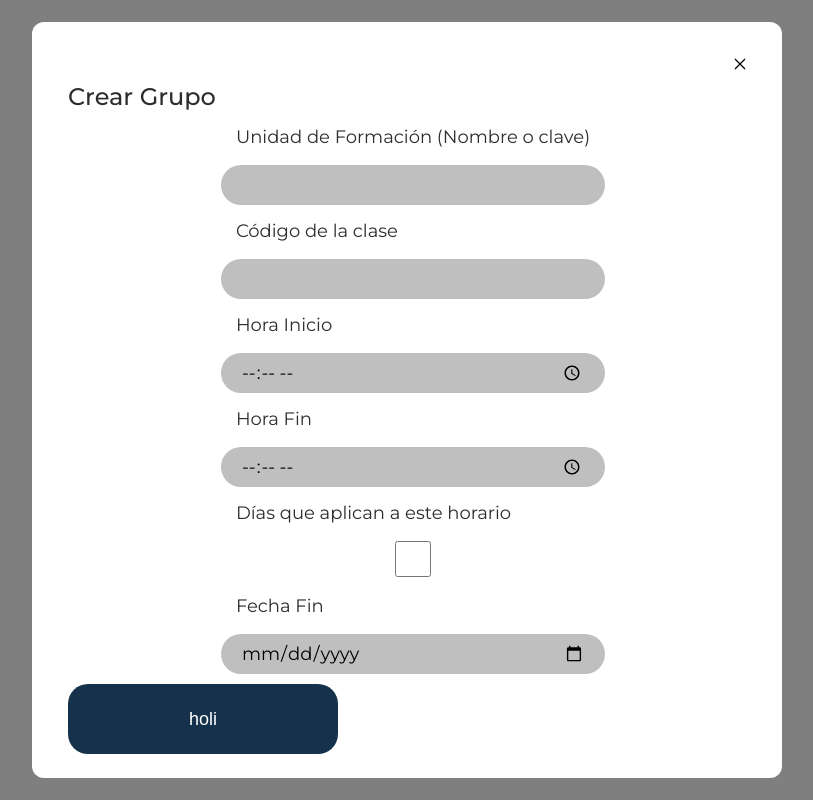
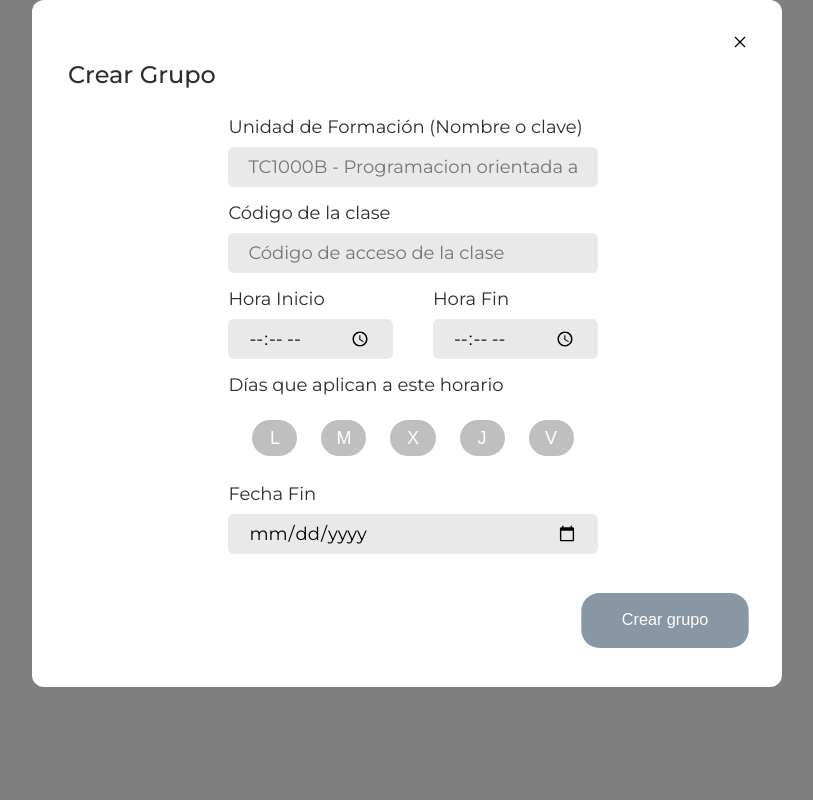
Before and after one commit to Code4UHub/client, a React (Create React App) app: page / in a window 1280 px wide. Shown: the whole page, without its empty margins (233-1046 px from the left). Built offline with nearby package versions, Linux system fonts and the light colour scheme.

Commit message:
[CREATE GROUP] Update view

```diff
--- a/src/components/AuthenticationForm/AuthenticationForm.tsx
+++ b/src/components/AuthenticationForm/AuthenticationForm.tsx
@@ -1,5 +1,5 @@
 import React, { useState, useEffect } from "react";
-import InputField from "components/InputField/InputField";
+import { InputField } from "components/InputField/InputField";
 import { Button } from "components/Button/Button";
 import { inputData } from "./inputData";
 import { inputRules, correctState } from "./inputRules";
@@ -74,6 +74,7 @@ export default function AuthenticationForm({ screen }: Props) {
         <div className={style.inputs}>
           {inputData[screen].map((field, index: number) => (
             <InputField
+              placeholder={field.placeholder}
               key={`${screen}${field.id}`}
               value={inputValues[field.id]}
               label={field.label}
--- a/src/components/AuthenticationForm/inputData.ts
+++ b/src/components/AuthenticationForm/inputData.ts
@@ -1,47 +1,55 @@
 type InputData = {
   label: string;
   type: string;
-  id: string
+  id: string;
+  placeholder: string;
 }[];
 
 export const inputData: { [key: string]: InputData } = {
   signIn: [
     {
-      label: 'Correo',
-      type: 'email',
-      id: 'email',
+      label: "Correo",
+      type: "email",
+      id: "email",
+      placeholder: "A00000000@tec.mx",
     },
     {
-      label: 'Contraseña',
-      type: 'password',
-      id: 'passwordLogin',
+      label: "Contraseña",
+      type: "password",
+      id: "passwordLogin",
+      placeholder: "Contraseña",
     },
   ],
   signUp: [
     {
-      label: 'Nombre(s)',
-      type: 'text',
-      id: 'firstName',
+      label: "Nombre(s)",
+      type: "text",
+      id: "firstName",
+      placeholder: "Nombre(s)",
     },
     {
-      label: 'Apellido(s)',
-      type: 'text',
-      id: 'lastName',
+      label: "Apellido(s)",
+      type: "text",
+      id: "lastName",
+      placeholder: "Apellido(s)",
     },
     {
-      label: 'Correo',
-      type: 'email',
-      id: 'email',
+      label: "Correo",
+      type: "email",
+      id: "email",
+      placeholder: "A00000000@tec.mx",
     },
     {
-      label: 'Contraseña',
-      type: 'password',
-      id: 'password',
+      label: "Contraseña",
+      type: "password",
+      id: "password",
+      placeholder: "Contraseña",
     },
     {
-      label: 'Confirmar contraseña',
-      type: 'password',
-      id: 'passwordConfirmation',
+      label: "Confirmar contraseña",
+      type: "password",
+      id: "passwordConfirmation",
+      placeholder: "Repita su contraseña",
     },
   ],
-  };
+};
--- a/src/components/Button/Button.module.css
+++ b/src/components/Button/Button.module.css
@@ -30,3 +30,8 @@
   color: var(--white-color);
   max-width: 270px;
 }
+
+.createGroup {
+  background-color: #0060b9;
+  color: var(--white-color);
+}
--- a/src/components/Button/Button.tsx
+++ b/src/components/Button/Button.tsx
@@ -2,6 +2,7 @@ import React from "react";
 import style from "./Button.module.css";
 
 type Props = {
+  className?: string;
   location: string;
   text: string;
   onClickHandler: () => void;
@@ -16,7 +17,9 @@ export const Button = React.forwardRef<HTMLButtonElement, Props>(
 
     return (
       <button
-        className={`${style.button} ${style[props.location]}`}
+        className={`${props.className} ${style.button} ${
+          style[props.location]
+        }`}
         onClick={props.onClickHandler}
         disabled={props.isDisable}
         type={isSubmit ? "submit" : "button"}
@@ -30,6 +33,7 @@ export const Button = React.forwardRef<HTMLButtonElement, Props>(
 );
 
 Button.defaultProps = {
+  className: "",
   type: "button",
   isDisable: false,
   onKeyDownHandler: () => {},
--- a/src/components/CreateGroupForm/CreateGroupFom.module.css
+++ b/src/components/CreateGroupForm/CreateGroupFom.module.css
@@ -7,7 +7,7 @@
   z-index: 1000;
   display: flex;
   justify-content: center;
-  align-items: center;
+  align-items: start;
   background-color: rgba(0, 0, 0, 0.5);
   overflow: auto;
 }
@@ -17,6 +17,19 @@
   border-radius: 1.2rem;
   padding: 2.4rem 2.4rem 2.4rem 3.6rem;
   background-color: var(--white-color);
+  animation: popup 0.4s ease-out forwards;
+}
+
+@keyframes popup {
+  from {
+    opacity: 0;
+    scale: 0.9;
+  }
+
+  to {
+    opacity: 1;
+    scale: 1;
+  }
 }
 
 .close-button-container {
@@ -44,6 +57,8 @@
 .form-container form {
   display: flex;
   flex-direction: column;
+  column-gap: 3.6rem;
+  row-gap: 1.2rem;
 }
 
 .form-container form h3 {
@@ -52,10 +67,109 @@
   align-self: flex-start;
 }
 
+.form-container form button {
+  margin-top: 2.4rem;
+  margin-bottom: 1.2rem;
+  width: fit-content;
+  height: auto;
+  align-self: flex-end;
+  color: var(--white-color);
+  background: var(--sec-blue-color);
+}
+
 .form-inputs {
   align-self: center;
+  display: grid;
+  grid-template-columns: repeat(2, 1fr);
+  grid-column-gap: 4rem;
+}
+
+.halfInput {
+  grid-column: span 1;
+}
+
+.singleInput {
+  grid-row: span 2;
+  grid-column: span 2;
+}
+
+.autocomplete {
+  grid-column: span 2;
+  width: 100%;
+  position: relative;
+}
+
+.autocomplete-list {
+  width: 100%;
+  max-height: 35rem;
+  background-color: #f3f2f2;
+  position: absolute;
+  list-style: none;
+  font-size: var(--fs-small-text);
+  display: flex;
+  flex-direction: column;
+  overflow-y: scroll;
+}
+
+.autocomplete-list li {
+  padding-left: 2.4rem;
+  padding-right: 2.4rem;
+  padding-bottom: 0.6rem;
+  padding-top: 0.6rem;
+  cursor: pointer;
+}
+
+.autocomplete-list li:first-child {
+  padding-top: 1.2rem;
+}
+
+.autocomplete-list li:last-child {
+  padding-bottom: 1.2rem;
+}
+
+.autocomplete-list li:hover {
+  color: var(--white-color);
+  background-color: var(--sec-blue-color);
+}
+
+.button {
+  margin-bottom: 0;
 }
 
 .button input {
   height: 3.6rem;
+  border-radius: 0.6rem;
+  background-color: #e9e9e9;
 }
+
+.button label {
+  margin-left: 0;
+}
+
+.button > div {
+  margin-bottom: 0.4rem;
+}
+
+.day-buttons {
+  display: flex;
+  column-gap: 2.4rem;
+  padding-left: 2.4rem;
+  padding-right: 2.4rem;
+}
+
+.singleInput legend {
+  margin-top: 1.5rem;
+  font-size: var(--fs-mid-small-text);
+}
+
+.day-buttons .selected {
+  background-color: var(--sec-blue-color) !important;
+}
+
+.day-buttons button {
+  flex: 1 1 0px;
+  padding: 0;
+  margin-top: 1.2rem;
+  height: 3.6rem !important;
+  background-color: var(--light-gray) !important;
+}
--- a/src/components/CreateGroupForm/CreateGroupForm.tsx
+++ b/src/components/CreateGroupForm/CreateGroupForm.tsx
@@ -1,7 +1,8 @@
 import React, { useState, useRef, useEffect, useReducer } from "react";
-import InputField from "components/InputField/InputField";
+import { InputField } from "components/InputField/InputField";
 import { Button } from "components/Button/Button";
-import { createGroupInputData } from "./createGroupData";
+// eslint-disable-next-line
+import { createGroupInputData, days } from "./createGroupData";
 import styles from "./CreateGroupFom.module.css";
 import { ReactComponent as IconClose } from "./x-mark.svg";
 
@@ -52,7 +53,13 @@ const inputErrorsReducer = (
 
 const INPUT_VALUES_INITIAL = createGroupInputData.reduce(
   (acc: { [key: string]: string }, { id }) => {
-    acc[id] = "";
+    if (id === "days") {
+      days.forEach((day) => {
+        acc[day] = "off";
+      });
+    } else {
+      acc[id] = "";
+    }
     return acc;
   },
   {}
@@ -75,7 +82,13 @@ const inputValuesReducer = (
 
 export default function CreateGroupForm() {
   const [classes, setClasses] = useState<typeof query>([]);
+  // eslint-disable-next-line
   const [filteredClasses, setFilteredClasses] = useState<typeof query>([]);
+
+  const [isListOpen, setIsListOpen] = useState(false);
+  const [isSubmitDisabled, setIsSubmitDisabled] = useState(true);
+
+  // eslint-disable-next-line
   const [inputValues, dispatch] = useReducer(
     inputValuesReducer,
     INPUT_VALUES_INITIAL
@@ -88,34 +101,51 @@ export default function CreateGroupForm() {
 
   const firstFocusableEl = useRef<HTMLButtonElement>(null);
   const lastFocusableEl = useRef<HTMLButtonElement>(null);
+  const autoComplete = useRef<HTMLInputElement>(null);
 
   useEffect(() => {
     setClasses(query);
     setFilteredClasses(query);
   }, []);
 
-  useEffect(() => {
-    console.log(inputValues);
-  }, [inputValues]);
-
+  // filters autocomplete results based on user inputz
   const filterClass = (value: string) => {
     const newClass = classes.filter(({ name }) => name.includes(value));
 
     setFilteredClasses(newClass);
   };
 
+  // Updates input values every time a field changes
   const onChangeHandler = (id: string, value: string) => {
-    switch (id) {
-      case "subject":
-        filterClass(value);
-        break;
-      default:
-        break;
+    if (id === "subject") {
+      filterClass(value);
     }
-    dispatch({ type: "UPDATE_VALUES", payload: { [id]: value } });
-    dispatchError({ type: "UPDATE_ERRORS", payload: { [id]: "Error" } });
+    if (days.includes(id)) {
+      const newState = inputValues[id] === "off" ? "on" : "off";
+      dispatch({ type: "UPDATE_VALUES", payload: { [id]: newState } });
+    } else {
+      dispatch({ type: "UPDATE_VALUES", payload: { [id]: value } });
+    }
   };
 
+  // Updates class on item click
+  const selectClass = (id: string, name: string) => {
+    if (autoComplete.current) autoComplete.current.value = name;
+
+    dispatch({
+      type: "UPDATE_VALUES",
+      payload: { subject: name },
+    });
+
+    setIsListOpen(false);
+  };
+
+  // Closes autocomplete list on tab press
+  const skipAutocomplete = (e: React.KeyboardEvent<HTMLInputElement>) => {
+    if (e.key === "Tab") setIsListOpen(false);
+  };
+
+  // Traps tab focus on modal
   const trapFocus = (e: React.KeyboardEvent<HTMLButtonElement>) => {
     if (e.key === "Tab") {
       if (e.shiftKey) {
@@ -132,6 +162,79 @@ export default function CreateGroupForm() {
     }
   };
 
+  // Renders inputfield based on inputData
+  const inputFields = createGroupInputData.map((inputData) => {
+    switch (inputData.id) {
+      case "subject":
+        return (
+          <div key={inputData.id} className={`${styles.autocomplete}`}>
+            <InputField
+              placeholder={inputData.placeholder}
+              ref={autoComplete}
+              className={`${styles.button}`}
+              value=""
+              label={inputData.label}
+              type={inputData.type}
+              id={inputData.id}
+              error={inputErrors[inputData.id]}
+              required
+              handleFocus={() => setIsListOpen(true)}
+              handleChange={onChangeHandler}
+              handleKeyDown={skipAutocomplete}
+              handleBlur={() => {}}
+            />
+            {isListOpen && (
+              <ul className={styles["autocomplete-list"]}>
+                {filteredClasses.map(({ id, name }) => (
+                  <li key={id} onClick={() => selectClass(inputData.id, name)}>
+                    {name}
+                  </li>
+                ))}
+              </ul>
+            )}
+          </div>
+        );
+      case "days":
+        return (
+          <div key={inputData.id} className={styles.singleInput}>
+            <legend>{inputData.label}</legend>
+            <div className={styles["day-buttons"]}>
+              {days.map((day) => (
+                <Button
+                  className={inputValues[day] === "on" ? styles.selected : ""}
+                  key={day}
+                  location="createGroup"
+                  text={day}
+                  onClickHandler={() => onChangeHandler(day, "off")}
+                  isDisable={false}
+                />
+              ))}
+            </div>
+          </div>
+        );
+      default:
+        return (
+          <InputField
+            key={inputData.id}
+            className={`${styles.button} ${
+              inputData.id === "startTime" || inputData.id === "endTime"
+                ? styles.halfInput
+                : styles.singleInput
+            }`}
+            value=""
+            placeholder={inputData.placeholder}
+            label={inputData.label}
+            type={inputData.type}
+            id={inputData.id}
+            error={inputErrors[inputData.id]}
+            required
+            handleChange={onChangeHandler}
+            handleBlur={() => {}}
+          />
+        );
+    }
+  });
+
   return (
     <div className={styles["form-wrapper"]}>
       <div className={styles["form-container"]}>
@@ -145,41 +248,16 @@ export default function CreateGroupForm() {
             <IconClose />
           </button>
         </div>
-        <form>
+        <form autoComplete="off">
           <h3>Crear Grupo</h3>
-          <div className={styles["form-inputs"]}>
-            {createGroupInputData.map((inputData) => (
-              <>
-                <InputField
-                  key={inputData.id}
-                  className={styles.button}
-                  value=""
-                  label={inputData.label}
-                  type={inputData.type}
-                  id={inputData.id}
-                  error={inputErrors[inputData.id]}
-                  required
-                  handleChange={onChangeHandler}
-                  handleBlur={() => {}}
-                />
-                {/* {inputData.id === "subject" && (
-                  <div>
-                    <ul>
-                      {filteredClasses.map(({ id, name }) => (
-                        <li key={id}>{name}</li>
-                      ))}
-                    </ul>
-                  </div>
-                )} */}
-              </>
-            ))}
-          </div>
+          <div className={styles["form-inputs"]}>{inputFields}</div>
           <Button
-            location="authentication"
-            text="holi"
+            location=""
+            text="Crear grupo"
+            type="submit"
+            isDisable={isSubmitDisabled}
+            ref={lastFocusableEl}
             onClickHandler={() => {}}
-            type="submit"
-            ref={lastFocusableEl}
             onKeyDownHandler={trapFocus}
           />
         </form>
--- a/src/components/CreateGroupForm/createGroupData.ts
+++ b/src/components/CreateGroupForm/createGroupData.ts
@@ -2,6 +2,7 @@ type InputData = {
   label: string;
   type: string;
   id: string;
+  placeholder: string;
 }[];
 
 export const days: string[] = ["L", "M", "X", "J", "V"];
@@ -11,30 +12,36 @@ export const createGroupInputData: InputData = [
     label: "Unidad de Formación (Nombre o clave)",
     type: "text",
     id: "subject",
+    placeholder: "TC1000B - Programacion orientada a objetos",
   },
   {
     label: "Código de la clase",
     type: "text",
     id: "classCode",
+    placeholder: "Código de acceso de la clase",
   },
   {
     label: "Hora Inicio",
     type: "time",
     id: "startTime",
+    placeholder: "",
   },
   {
     label: "Hora Fin",
     type: "time",
     id: "endTime",
+    placeholder: "",
   },
   {
     label: "Días que aplican a este horario",
     type: "checkbox",
     id: "days",
+    placeholder: "",
   },
   {
     label: "Fecha Fin",
     type: "date",
     id: "endDate",
+    placeholder: "",
   },
 ];
--- a/src/components/InputField/InputField.module.css
+++ b/src/components/InputField/InputField.module.css
@@ -17,7 +17,6 @@
 
 .inputField label {
   margin: 0.5rem 1.5rem;
-  display: inline-block;
   font-size: var(--fs-mid-small-text);
 }
 
@@ -26,6 +25,7 @@
 }
 
 .label-container span {
+  display: inline-block;
   text-align: center;
   align-self: center;
   font-size: var(--fs-small-small-text);
--- a/src/components/InputField/InputField.tsx
+++ b/src/components/InputField/InputField.tsx
@@ -1,4 +1,4 @@
-import React from "react";
+import React, { forwardRef } from "react";
 import { correctState } from "components/AuthenticationForm/inputRules";
 import style from "./InputField.module.css";
 
@@ -10,8 +10,11 @@ type Props = {
   required: boolean;
   error: string;
   value: string;
+  placeholder: string;
   handleBlur: (id: string, value: string) => void;
   handleChange: (id: string, value: string) => void;
+  handleFocus?: () => void;
+  handleKeyDown?: (e: React.KeyboardEvent<HTMLInputElement>) => void;
 };
 
 function decideSpanClass(error: string) {
@@ -22,31 +25,28 @@ function decideSpanClass(error: string) {
   return undefined;
 }
 
-export default function InputField({
-  label,
-  type,
-  id,
-  className,
-  required,
-  error,
-  value,
-  handleChange,
-  handleBlur,
-}: Props) {
-  return (
-    <div className={`${className} ${style.inputField}`}>
-      <div className={style["label-container"]}>
-        <label htmlFor={id}>{label}</label>
-        <span className={decideSpanClass(error)}>{error}</span>
-      </div>
-      <input
-        id={id}
-        type={type}
-        className={style.inputHero}
-        required={required}
-        onBlur={() => handleBlur(id, value)}
-        onChange={(e) => handleChange(id, e.target.value)}
-      />
+export const InputField = forwardRef<HTMLInputElement, Props>((props, ref) => (
+  <div className={`${props.className} ${style.inputField}`}>
+    <div className={style["label-container"]}>
+      <label htmlFor={props.id}>{props.label}</label>
+      <span className={decideSpanClass(props.error)}>{props.error}</span>
     </div>
-  );
-}
+    <input
+      id={props.id}
+      ref={ref}
+      type={props.type}
+      placeholder={props.placeholder}
+      className={style.inputHero}
+      required={props.required}
+      onBlur={() => props.handleBlur(props.id, props.value)}
+      onChange={(e) => props.handleChange(props.id, e.target.value)}
+      onFocus={props.handleFocus}
+      onKeyDown={props.handleKeyDown}
+    />
+  </div>
+));
+
+InputField.defaultProps = {
+  handleFocus: () => {},
+  handleKeyDown: () => {},
+};
--- a/src/routes/authentication/Authentication.tsx
+++ b/src/routes/authentication/Authentication.tsx
@@ -1,7 +1,6 @@
 import React, { useState } from "react";
 import AuthenticationForm from "components/AuthenticationForm/AuthenticationForm";
 import { AuthenticationSideBar } from "components/AuthenticationSidebar/AuthenticationSidebar";
-import CreateGroupForm from "components/CreateGroupForm/CreateGroupForm";
 import style from "./Authentication.module.css";
 
 export enum ScreenTypes {
```
